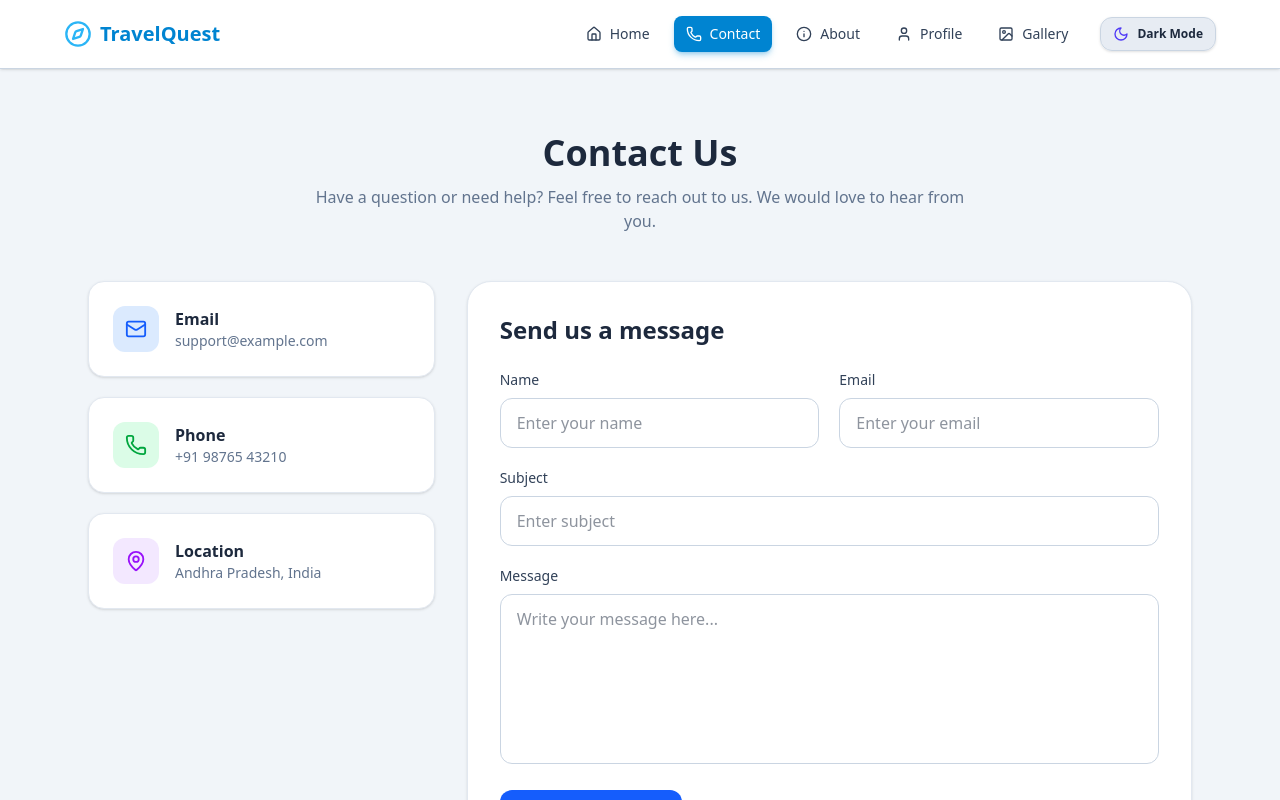
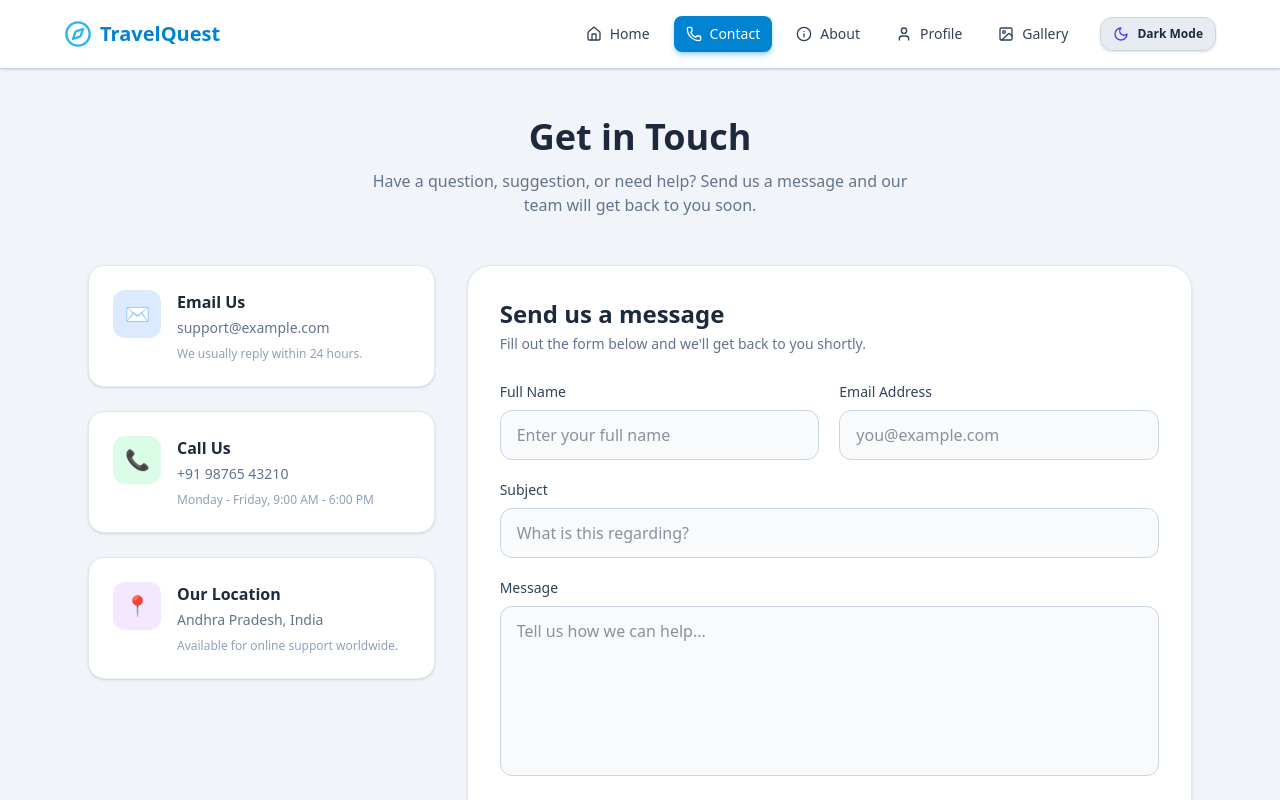
Before and after one commit to GopalaManikanta/git-task, a React (Vite) app: page /contact in a window 1280 px wide. Shown: the top 800 px of the page. Built offline with nearby package versions, Linux system fonts and the light colour scheme.

Commit message:
contact change

```diff
--- a/src/pages/ContactPage.jsx
+++ b/src/pages/ContactPage.jsx
@@ -1,159 +1,140 @@
-import React, { useState } from "react";
-import { Mail, Phone, MapPin, Send } from "lucide-react";
-import { toast } from "react-toastify";
+
+import React from "react";
 
 export default function ContactPage() {
-  const [formData, setFormData] = useState({
-    name: "",
-    email: "",
-    subject: "",
-    message: "",
-  });
+  return (
+    <div className="max-w-6xl mx-auto px-6 py-12">
 
-  const handleChange = (e) => {
-    setFormData({
-      ...formData,
-      [e.target.name]: e.target.value,
-    });
-  };
-
-  const handleSubmit = (e) => {
-    e.preventDefault();
-
-    if (
-      !formData.name ||
-      !formData.email ||
-      !formData.subject ||
-      !formData.message
-    ) {
-      toast.error("Please fill all the fields");
-      return;
-    }
-
-    toast.success("Message sent successfully!");
-
-    setFormData({
-      name: "",
-      email: "",
-      subject: "",
-      message: "",
-    });
-  };
-
-  return (
-    <div className="max-w-6xl mx-auto px-6 py-16">
       {/* Header */}
       <div className="text-center mb-12">
-        <h1 className="text-4xl font-bold text-slate-800 dark:text-white mb-3">
-          Contact Us
+        <h1 className="text-4xl font-bold text-slate-800 dark:text-white">
+          Get in Touch
         </h1>
 
-        <p className="text-slate-500 dark:text-slate-400 max-w-2xl mx-auto">
-          Have a question or need help? Feel free to reach out to us.
-          We would love to hear from you.
+        <p className="mt-3 text-slate-500 dark:text-slate-400 max-w-xl mx-auto">
+          Have a question, suggestion, or need help? Send us a message and
+          our team will get back to you soon.
         </p>
       </div>
 
+      {/* Main Section */}
       <div className="grid grid-cols-1 lg:grid-cols-3 gap-8">
-        {/* Contact Information */}
-        <div className="space-y-5">
-          <div className="bg-white dark:bg-slate-800 rounded-2xl p-6 shadow-sm border border-slate-200 dark:border-slate-700">
-            <div className="flex items-center gap-4">
-              <div className="p-3 rounded-xl bg-blue-100 dark:bg-blue-500/10">
-                <Mail className="text-blue-600 dark:text-blue-400" size={22} />
+
+        {/* Contact Details */}
+        <div className="space-y-6">
+
+          {/* Email */}
+          <div className="bg-white dark:bg-slate-800 p-6 rounded-2xl border border-slate-200 dark:border-slate-700 shadow-sm hover:shadow-md transition">
+            <div className="flex items-start gap-4">
+              <div className="w-12 h-12 flex items-center justify-center rounded-xl bg-blue-100 dark:bg-blue-500/10">
+                <span className="text-xl">✉️</span>
               </div>
 
               <div>
                 <h3 className="font-semibold text-slate-800 dark:text-white">
-                  Email
+                  Email Us
                 </h3>
-                <p className="text-sm text-slate-500 dark:text-slate-400">
+
+                <p className="text-sm text-slate-500 dark:text-slate-400 mt-1">
                   support@example.com
+                </p>
+
+                <p className="text-xs text-slate-400 mt-2">
+                  We usually reply within 24 hours.
                 </p>
               </div>
             </div>
           </div>
 
-          <div className="bg-white dark:bg-slate-800 rounded-2xl p-6 shadow-sm border border-slate-200 dark:border-slate-700">
-            <div className="flex items-center gap-4">
-              <div className="p-3 rounded-xl bg-green-100 dark:bg-green-500/10">
-                <Phone
-                  className="text-green-600 dark:text-green-400"
-                  size={22}
-                />
+          {/* Phone */}
+          <div className="bg-white dark:bg-slate-800 p-6 rounded-2xl border border-slate-200 dark:border-slate-700 shadow-sm hover:shadow-md transition">
+            <div className="flex items-start gap-4">
+              <div className="w-12 h-12 flex items-center justify-center rounded-xl bg-green-100 dark:bg-green-500/10">
+                <span className="text-xl">📞</span>
               </div>
 
               <div>
                 <h3 className="font-semibold text-slate-800 dark:text-white">
-                  Phone
+                  Call Us
                 </h3>
-                <p className="text-sm text-slate-500 dark:text-slate-400">
+
+                <p className="text-sm text-slate-500 dark:text-slate-400 mt-1">
                   +91 98765 43210
+                </p>
+
+                <p className="text-xs text-slate-400 mt-2">
+                  Monday - Friday, 9:00 AM - 6:00 PM
                 </p>
               </div>
             </div>
           </div>
 
-          <div className="bg-white dark:bg-slate-800 rounded-2xl p-6 shadow-sm border border-slate-200 dark:border-slate-700">
-            <div className="flex items-center gap-4">
-              <div className="p-3 rounded-xl bg-purple-100 dark:bg-purple-500/10">
-                <MapPin
-                  className="text-purple-600 dark:text-purple-400"
-                  size={22}
-                />
+          {/* Location */}
+          <div className="bg-white dark:bg-slate-800 p-6 rounded-2xl border border-slate-200 dark:border-slate-700 shadow-sm hover:shadow-md transition">
+            <div className="flex items-start gap-4">
+              <div className="w-12 h-12 flex items-center justify-center rounded-xl bg-purple-100 dark:bg-purple-500/10">
+                <span className="text-xl">📍</span>
               </div>
 
               <div>
                 <h3 className="font-semibold text-slate-800 dark:text-white">
-                  Location
+                  Our Location
                 </h3>
-                <p className="text-sm text-slate-500 dark:text-slate-400">
+
+                <p className="text-sm text-slate-500 dark:text-slate-400 mt-1">
                   Andhra Pradesh, India
+                </p>
+
+                <p className="text-xs text-slate-400 mt-2">
+                  Available for online support worldwide.
                 </p>
               </div>
             </div>
           </div>
+
         </div>
 
         {/* Contact Form */}
         <div className="lg:col-span-2">
-          <div className="bg-white dark:bg-slate-800 rounded-3xl p-8 shadow-sm border border-slate-200 dark:border-slate-700">
-            <h2 className="text-2xl font-semibold text-slate-800 dark:text-white mb-6">
+          <div className="bg-white dark:bg-slate-800 p-8 rounded-3xl border border-slate-200 dark:border-slate-700 shadow-sm">
+
+            <h2 className="text-2xl font-semibold text-slate-800 dark:text-white">
               Send us a message
             </h2>
 
-            <form onSubmit={handleSubmit} className="space-y-5">
+            <p className="text-sm text-slate-500 dark:text-slate-400 mt-1 mb-7">
+              Fill out the form below and we'll get back to you shortly.
+            </p>
+
+            <form className="space-y-5">
+
               {/* Name & Email */}
               <div className="grid grid-cols-1 md:grid-cols-2 gap-5">
+
                 <div>
                   <label className="block text-sm font-medium text-slate-700 dark:text-slate-300 mb-2">
-                    Name
+                    Full Name
                   </label>
 
                   <input
                     type="text"
-                    name="name"
-                    value={formData.name}
-                    onChange={handleChange}
-                    placeholder="Enter your name"
-                    className="w-full px-4 py-3 rounded-xl border border-slate-300 dark:border-slate-600 bg-white dark:bg-slate-900 text-slate-800 dark:text-white outline-none focus:ring-2 focus:ring-blue-500"
+                    placeholder="Enter your full name"
+                    className="w-full px-4 py-3 rounded-xl border border-slate-300 dark:border-slate-600 bg-slate-50 dark:bg-slate-900 text-slate-800 dark:text-white outline-none focus:ring-2 focus:ring-blue-500 focus:border-blue-500 transition"
                   />
                 </div>
 
                 <div>
                   <label className="block text-sm font-medium text-slate-700 dark:text-slate-300 mb-2">
-                    Email
+                    Email Address
                   </label>
 
                   <input
                     type="email"
-                    name="email"
-                    value={formData.email}
-                    onChange={handleChange}
-                    placeholder="Enter your email"
-                    className="w-full px-4 py-3 rounded-xl border border-slate-300 dark:border-slate-600 bg-white dark:bg-slate-900 text-slate-800 dark:text-white outline-none focus:ring-2 focus:ring-blue-500"
+                    placeholder="you@example.com"
+                    className="w-full px-4 py-3 rounded-xl border border-slate-300 dark:border-slate-600 bg-slate-50 dark:bg-slate-900 text-slate-800 dark:text-white outline-none focus:ring-2 focus:ring-blue-500 focus:border-blue-500 transition"
                   />
                 </div>
+
               </div>
 
               {/* Subject */}
@@ -164,11 +145,8 @@ export default function ContactPage() {
 
                 <input
                   type="text"
-                  name="subject"
-                  value={formData.subject}
-                  onChange={handleChange}
-                  placeholder="Enter subject"
-                  className="w-full px-4 py-3 rounded-xl border border-slate-300 dark:border-slate-600 bg-white dark:bg-slate-900 text-slate-800 dark:text-white outline-none focus:ring-2 focus:ring-blue-500"
+                  placeholder="What is this regarding?"
+                  className="w-full px-4 py-3 rounded-xl border border-slate-300 dark:border-slate-600 bg-slate-50 dark:bg-slate-900 text-slate-800 dark:text-white outline-none focus:ring-2 focus:ring-blue-500 focus:border-blue-500 transition"
                 />
               </div>
 
@@ -179,27 +157,33 @@ export default function ContactPage() {
                 </label>
 
                 <textarea
-                  name="message"
-                  value={formData.message}
-                  onChange={handleChange}
                   rows="6"
-                  placeholder="Write your message here..."
-                  className="w-full px-4 py-3 rounded-xl border border-slate-300 dark:border-slate-600 bg-white dark:bg-slate-900 text-slate-800 dark:text-white outline-none focus:ring-2 focus:ring-blue-500 resize-none"
-                />
+                  placeholder="Tell us how we can help..."
+                  className="w-full px-4 py-3 rounded-xl border border-slate-300 dark:border-slate-600 bg-slate-50 dark:bg-slate-900 text-slate-800 dark:text-white outline-none focus:ring-2 focus:ring-blue-500 focus:border-blue-500 transition resize-none"
+                ></textarea>
               </div>
 
-              {/* Submit */}
+              {/* Button */}
               <button
                 type="submit"
-                className="w-full md:w-auto inline-flex items-center justify-center gap-2 px-6 py-3 rounded-xl bg-blue-600 hover:bg-blue-700 text-white font-medium transition"
+                className="w-full py-3.5 rounded-xl bg-blue-600 hover:bg-blue-700 active:scale-[0.99] text-white font-semibold transition shadow-sm"
               >
-                <Send size={18} />
                 Send Message
               </button>
+
             </form>
           </div>
         </div>
+
       </div>
+
+      {/* Bottom Section */}
+      <div className="mt-10 text-center">
+        <p className="text-sm text-slate-500 dark:text-slate-400">
+          We are always happy to help. Feel free to contact us anytime.
+        </p>
+      </div>
+
     </div>
   );
 }
```
